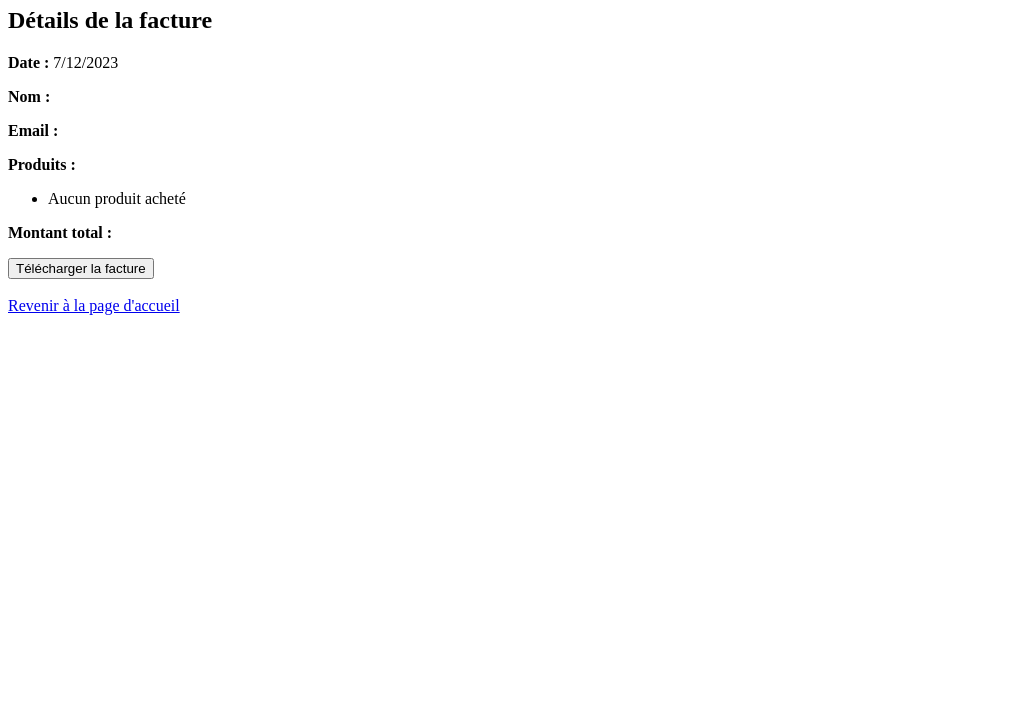
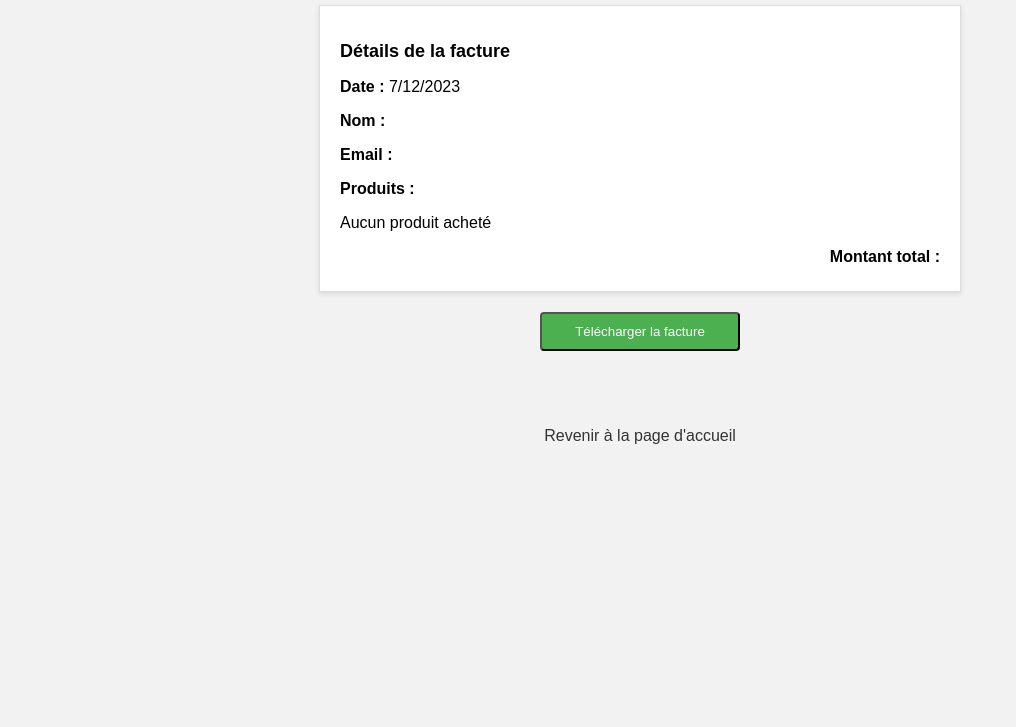
Before and after one commit to Aba221/projet_E-commerce, a plain HTML site: page facture.html in a window 1280 px wide. Shown: the part 73-800 px from the top of the page, without its empty margins (0-1016 px from the left). Drawn offline with nearby package versions, Linux system fonts and the light colour scheme.

Commit message:
Add files via upload

```diff
--- a/facture.html
+++ b/facture.html
@@ -4,8 +4,80 @@
   <meta charset="UTF-8">
   <meta name="viewport" content="width=device-width, initial-scale=1.0">
   <title>Facture</title>
-  <script src="https://cdnjs.cloudflare.com/ajax/libs/jspdf/2.4.0/jspdf.umd.min.js"></script>
+<style>
+body {
+  font-family: Arial, sans-serif;
+  margin: 0;
+  padding: 0;
+  background-color: #f2f2f2;
+}
+
+h1 {
+  text-align: center;
+  margin-top: 20px;
+}
+
+#invoice-details {
+  background-color: #fff;
+  padding: 20px;
+  margin: 20px auto;
+  max-width: 600px;
+  border: 1px solid #ddd;
+  box-shadow: 0 2px 5px rgba(0, 0, 0, 0.1);
+}
+
+#invoice-details h2 {
+  font-size: 18px;
+  margin-bottom: 10px;
+}
+
+#invoice-details p {
+  margin-bottom: 5px;
+}
+
+ul#product-list {
+  list-style-type: none;
+  padding: 0;
+}
+
+ul#product-list li {
+  margin-bottom: 5px;
+}
+
+#total-amount {
+  font-weight: bold;
+  display: flex;
+  justify-content: end;
+}
+
+#download-invoice {
+  display: block;
+  width: 200px;
+  margin: 20px auto;
+  padding: 10px 20px;
+  background-color: #4caf50;
+  color: #fff;
+  text-align: center;
+  text-decoration: none;
+  border-radius: 4px;
+}
+
+a.back {
+  display: block;
+  margin-top: 20px;
+  text-align: center;
+  color: #333;
+  text-decoration: none;
+}
+
+a.back:hover {
+  text-decoration: underline;
+}
+
+</style>
+<script src="https://cdnjs.cloudflare.com/ajax/libs/jspdf/2.4.0/jspdf.umd.min.js"></script>
 </head>
+
 <body>
   <h1>Facture</h1>
 
@@ -16,7 +88,7 @@
     <p><strong>Email :</strong> <span id="customer-email"></span></p>
     <p><strong>Produits :</strong></p>
     <ul id="product-list"></ul>
-    <p><strong>Montant total :</strong> <span id="total-amount"></span></p>
+    <p style="text-align: end;"><strong>Montant total :</strong> <span id="total-amount"></span></p>
   </div>
 
   <button id="download-invoice">Télécharger la facture</button> <br> </br>
```
Also changed, not shown: cart.html (+9 -2 lines), paiement.html (+29 -0 lines).
